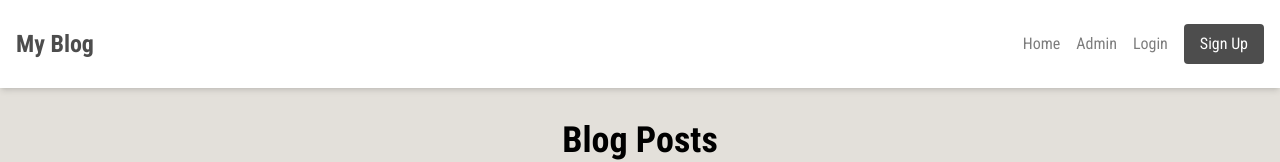
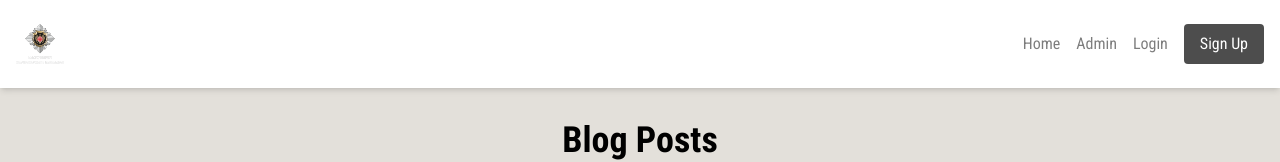
Before and after one commit to nikolozi2001/susi, a React (Vite) app: page / in a window 1280 px wide. Shown: the top 162 px of the page. Built offline with nearby package versions, Linux system fonts and the light colour scheme; no server answers.

Commit message:
add logo image to header and update favicon; ensure asset handling in Vite config

```diff
--- a/index.html
+++ b/index.html
@@ -1,14 +1,17 @@
 <!DOCTYPE html>
 <html lang="en">
+
 <head>
     <meta charset="UTF-8" />
     <link rel="icon" type="image/svg+xml" href="/vite.svg" />
+    <link rel="icon" type="image/png" href="src/assets/images/susi.jpg" />
     <meta name="viewport" content="width=device-width, initial-scale=1.0" />
 
     <!-- Use Google Fonts instead of local fonts -->
-    <link rel="stylesheet" href="https://fonts.googleapis.com/css2?family=Roboto+Condensed:ital,wght@0,400;0,700;1,400;1,700&display=swap">
+    <link rel="stylesheet"
+        href="https://fonts.googleapis.com/css2?family=Roboto+Condensed:ital,wght@0,400;0,700;1,400;1,700&display=swap">
 
-    <title>Susi Blog - React + Vite + Tailwind</title>
+    <title>Susi</title>
     <meta name="description" content="A blog site built with Vite, React and Tailwind CSS" />
 
     <style>
@@ -18,8 +21,10 @@
         }
     </style>
 </head>
+
 <body>
     <div id="root"></div>
     <script type="module" src="/src/main.jsx"></script>
 </body>
+
 </html>
--- a/src/components/Header.jsx
+++ b/src/components/Header.jsx
@@ -1,6 +1,7 @@
 import { Link } from 'react-router-dom';
 import { useAuth } from '../contexts/AuthContext';
 import { useState } from 'react';
+import logoImage from '../assets/images/logo.png';
 
 export default function Header() {
   const { currentUser, logout, isAdmin } = useAuth();
@@ -20,7 +21,13 @@ export default function Header() {
   return (
     <header className="bg-susi-white shadow-md">
       <div className="container mx-auto px-4 py-6 flex items-center justify-between">
-        <Link to="/" className="text-2xl font-bold text-susi-gray-700">My Blog</Link>
+        <Link to="/" className="flex items-center">
+          <img
+            src={logoImage}
+            alt="Susi Blog Logo"
+            className="h-10"
+          />
+        </Link>
         <nav className="flex gap-4 items-center">
           <Link to="/" className="text-susi-gray-500 hover:text-susi-black">Home</Link>
 
--- a/vite.config.js
+++ b/vite.config.js
@@ -6,5 +6,7 @@ export default defineConfig({
   plugins: [react()],
   server: {
     open: true
-  }
+  },
+  // Ensure assets are properly handled
+  assetsInclude: ['**/*.png', '**/*.jpg', '**/*.svg', '**/*.gif'],
 })
```
Also changed, not shown: src/assets/images/README.md (added). Lines whose indentation alone changed are shown as unchanged.
